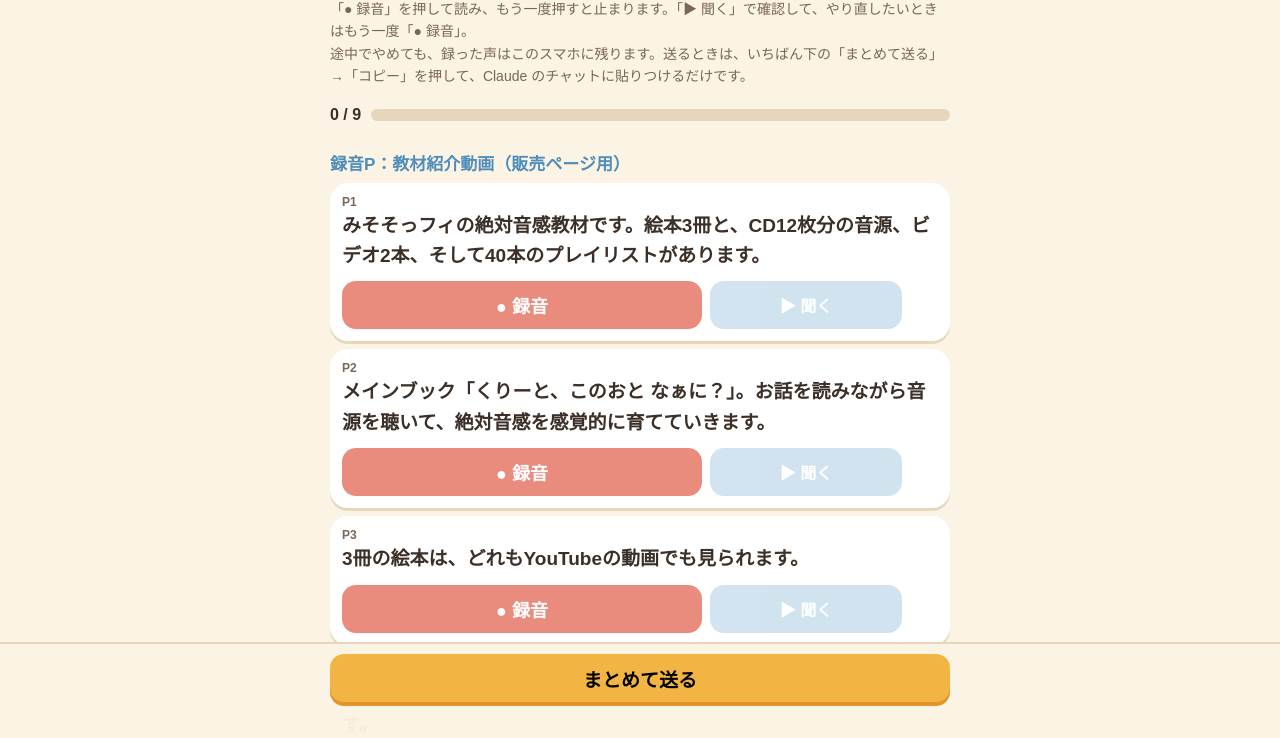
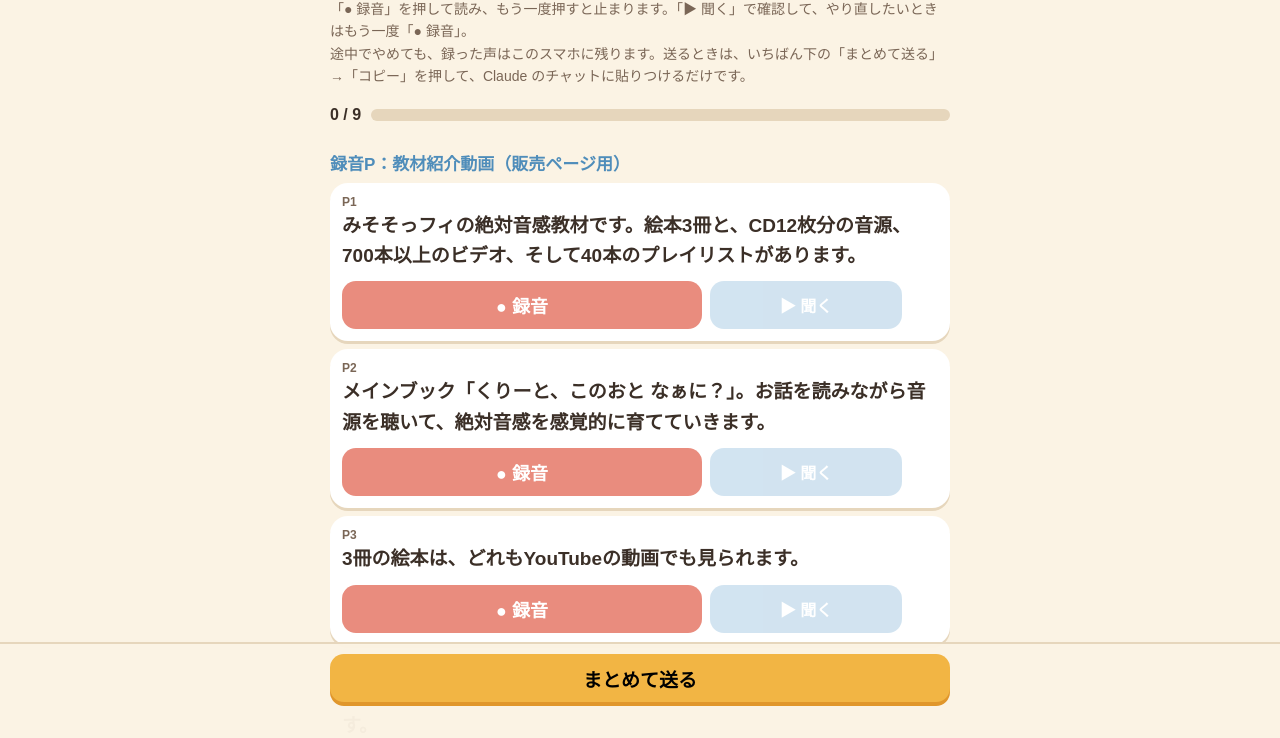
Before and after one commit to Misosofi/misosofi-practice, a plain HTML site: page piano/rec-promo.html in a window 1280 px wide. Shown: the part 62-800 px from the top of the page. Drawn offline with Linux system fonts and the light colour scheme; a web font is replaced by a local one.

Commit message:
教材紹介動画の録音ページ：P1をビデオ700本以上に
Co-Authored-By: Claude Opus 5.5 <noreply@anthropic.com>
Claude-Session: https://claude.ai/code/session_01X11x3fqB8e88okqksw6rLs

```diff
--- a/piano/rec-promo.html
+++ b/piano/rec-promo.html
@@ -56,7 +56,7 @@ button{font:inherit;font-weight:900;border:0;border-radius:14px;min-height:48px;
 "use strict";
 const SCRIPT = [
  ["P","教材紹介動画（販売ページ用）",[
-  "みそそっフィの絶対音感教材です。絵本3冊と、CD12枚分の音源、ビデオ2本、そして40本のプレイリストがあります。",
+  "みそそっフィの絶対音感教材です。絵本3冊と、CD12枚分の音源、700本以上のビデオ、そして40本のプレイリストがあります。",
   "メインブック「くりーと、このおと なぁに？」。お話を読みながら音源を聴いて、絶対音感を感覚的に育てていきます。",
   "3冊の絵本は、どれもYouTubeの動画でも見られます。",
   "プレブックでは、キャラクターと一緒に歌って、絶対音感を強化します。",
```
